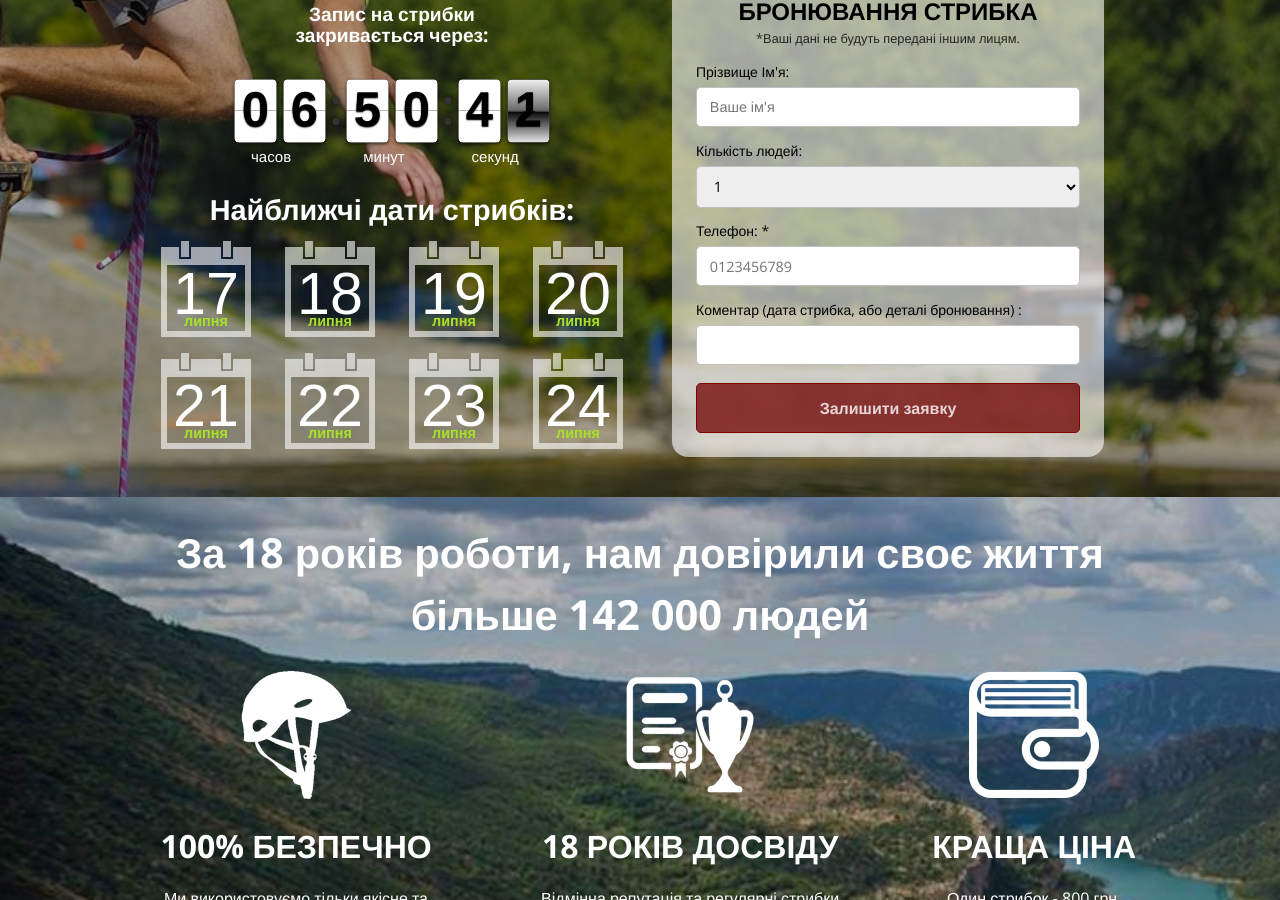
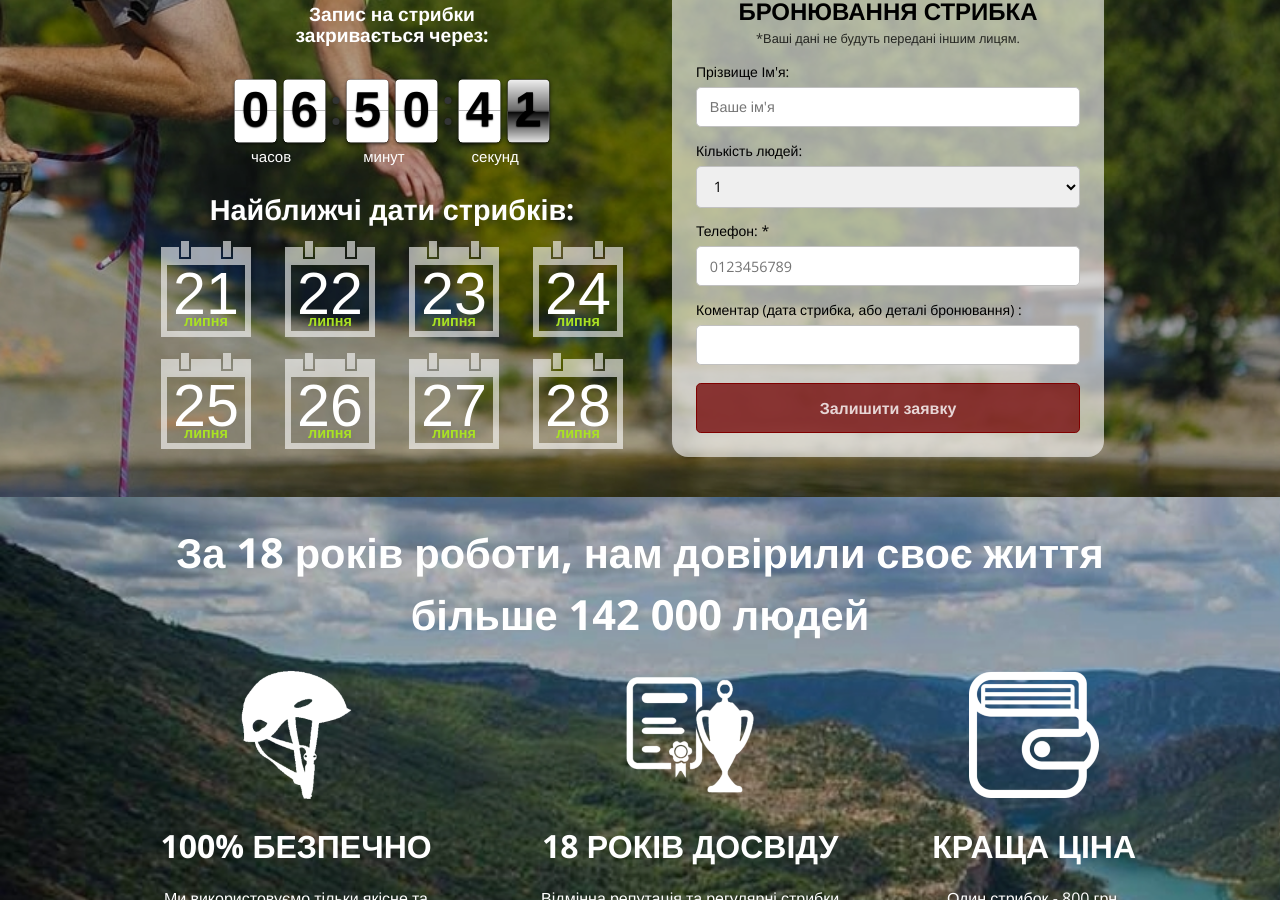
Before and after one commit to Andreyfilko/go-jump, a Jekyll site: the page built from index.md, in a window 1280 px wide and 900 px high, scrolled down 499 px. Built offline with Jekyll 4.4.1, drawn with Linux system fonts in a browser that asks for light colours; some web fonts are replaced; some of the changed text lies outside the part shown.

Commit message:
Update _config.yml

```diff
--- a/_config.yml
+++ b/_config.yml
@@ -35,11 +35,11 @@ google_analytics:
 theme: jekyll-theme-cayman
 
 dates:
-  - 2026-07-17
-  - 2026-07-18
-  - 2026-07-19
-  - 2026-07-20
   - 2026-07-21
   - 2026-07-22
   - 2026-07-23
   - 2026-07-24
+  - 2026-07-25
+  - 2026-07-26
+  - 2026-07-27
+  - 2026-07-28
```
